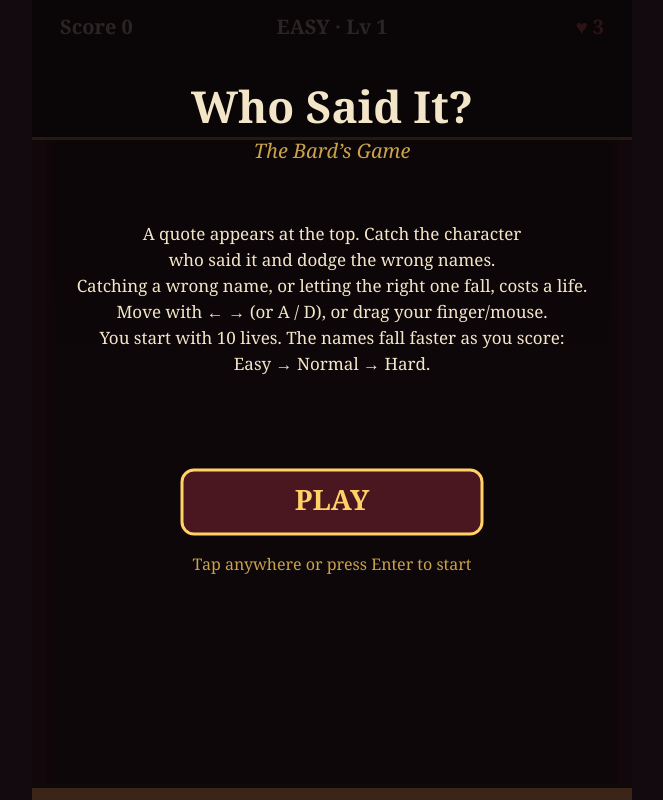
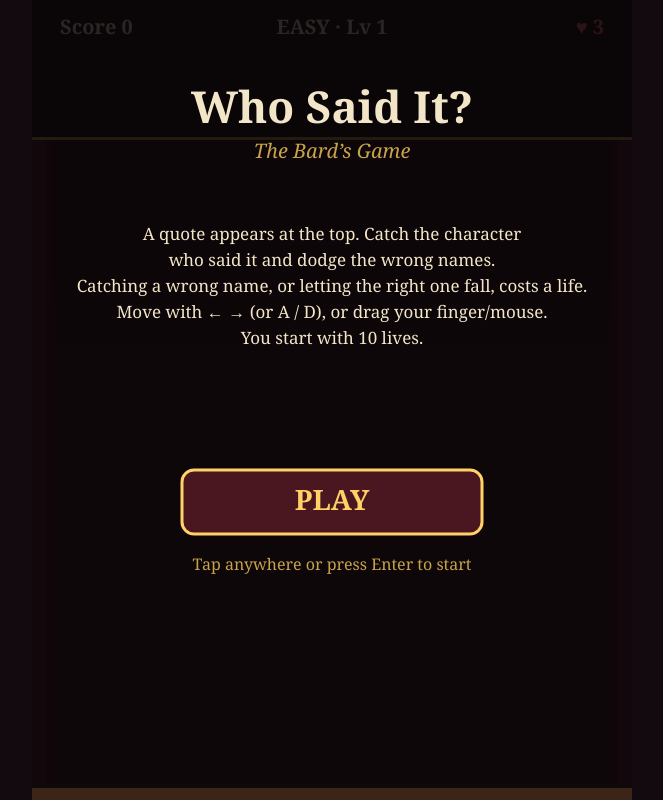
Before and after one commit to andguerreiro/bardsgame, a plain HTML site: page index.html in a window 1280 px wide. Shown: the whole page, without its empty margins (308-971 px from the left). Drawn offline with Linux system fonts and the light colour scheme.

Commit message:
Add files via upload

```diff
--- a/index.html
+++ b/index.html
@@ -69,7 +69,7 @@ function drawMenu(){
   ctx.fillText(s.mode==='over'?"Final score: "+s.score:"The Bard’s Game",W/2,152);
   if(s.best){ctx.fillStyle="#b5a584";ctx.fillText("Best: "+s.best,W/2,182);}
   ctx.fillStyle="#f3e6c8";ctx.font="17px Georgia,serif";
-  ["A quote appears at the top. Catch the character","who said it and dodge the wrong names.","Catching a wrong name, or letting the right one fall, costs a life.","Move with ← → (or A / D), or drag your finger/mouse.","You start with 10 lives. The names fall faster as you score:","Easy → Normal → Hard."].forEach((l,i)=>ctx.fillText(l,W/2,235+i*26));
+  ["A quote appears at the top. Catch the character","who said it and dodge the wrong names.","Catching a wrong name, or letting the right one fall, costs a life.","Move with ← → (or A / D), or drag your finger/mouse.","You start with 10 lives."].forEach((l,i)=>ctx.fillText(l,W/2,235+i*26));
   ctx.fillStyle="#4a1620";ctx.strokeStyle="#ffd166";ctx.lineWidth=3;
   ctx.beginPath();ctx.roundRect(W/2-150,470,300,64,12);ctx.fill();ctx.stroke();
   ctx.fillStyle="#ffd166";ctx.font="bold 28px Georgia,serif";ctx.fillText("PLAY",W/2,502);
```
